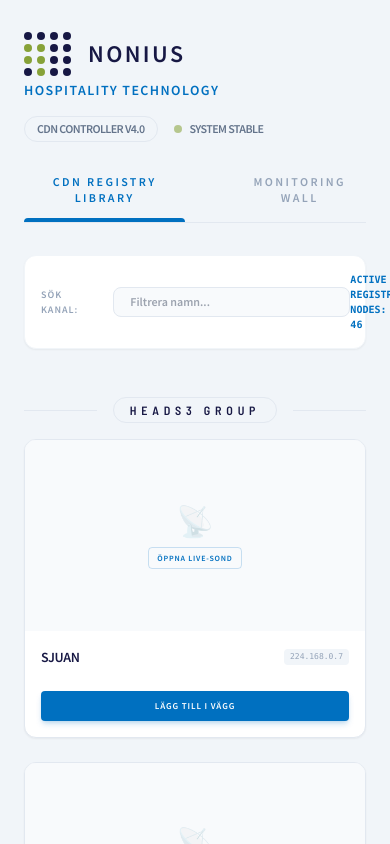
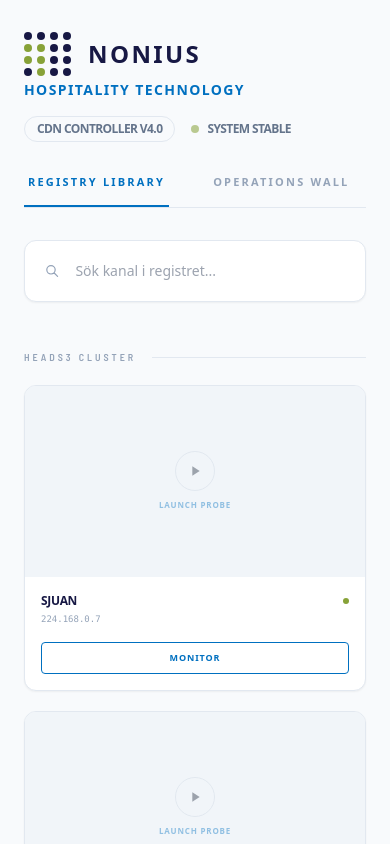
Before and after one commit to filip703/CDN-Nonius, a React (Vite) app: page / in a window 390 px wide. Shown: the top 844 px of the page. Built offline with nearby package versions, Linux system fonts and the light colour scheme.

Commit message:
refactor: Simplify video player and channel categorization
Removes redundant proxy logic from VideoPlayer component and simplifies channel grouping by headend ID. Also updates vercel.json for SPA routing.

```diff
--- a/App.tsx
+++ b/App.tsx
@@ -3,8 +3,8 @@ import React, { useState, useMemo } from 'react';
 import Header from './components/Header';
 import ChannelCard from './components/ChannelCard';
 import VideoPlayer from './components/VideoPlayer';
-import { RAW_CHANNELS, searchChannels } from './constants';
-import { Status, ChannelResponse } from './types';
+import { RAW_CHANNELS } from './constants';
+import { ChannelResponse } from './types';
 
 const App: React.FC = () => {
   const [query, setQuery] = useState('');
@@ -13,7 +13,6 @@ const App: React.FC = () => {
   const [activeTab, setActiveTab] = useState<'library' | 'monitoring'>('library');
   const [refreshKey, setRefreshKey] = useState(0);
 
-  // Parse all channels into technical response format
   const allChannels = useMemo(() => {
     return RAW_CHANNELS.map(c => ({
       channel_name: c.name,
@@ -28,7 +27,7 @@ const App: React.FC = () => {
   const categorizedChannels = useMemo(() => {
     const groups: Record<string, ChannelResponse[]> = {};
     allChannels.forEach(c => {
-      const group = c.headend_id === 'N/A' ? 'External Nodes' : c.headend_id;
+      const group = c.headend_id === 'N/A' ? 'External' : c.headend_id;
       if (!groups[group]) groups[group] = [];
       groups[group].push(c);
     });
@@ -45,125 +44,116 @@ const App: React.FC = () => {
     setPinnedChannels(prev => prev.filter(c => c.channel_name !== name));
   };
 
-  const handleRefreshAll = () => {
-    setRefreshKey(prev => prev + 1);
-  };
-
   return (
-    <div className="min-h-screen bg-[#F1F5F9] text-[#222222] flex flex-col selection:bg-[#0070C0]/20">
+    <div className="min-h-screen bg-[#F8FAFC] text-[#1E293B] flex flex-col font-sans">
       <div className="max-w-[1600px] mx-auto w-full px-6 flex-1 flex flex-col">
         <Header />
 
-        <nav className="flex items-center gap-12 mb-8 border-b border-slate-200">
+        <nav className="flex items-center gap-10 mb-8 border-b border-slate-200">
           <button
             onClick={() => setActiveTab('library')}
-            className={`pb-4 px-2 text-xs font-bold uppercase tracking-[0.2em] transition-all relative ${
+            className={`pb-4 px-1 text-[11px] font-bold uppercase tracking-[0.2em] transition-all relative ${
               activeTab === 'library' ? 'text-[#0070C0]' : 'text-slate-400 hover:text-slate-600'
             }`}
           >
-            CDN Registry Library
-            {activeTab === 'library' && <div className="absolute bottom-0 left-0 right-0 h-1 bg-[#0070C0] rounded-t-full"></div>}
+            Registry Library
+            {activeTab === 'library' && <div className="absolute bottom-0 left-0 right-0 h-0.5 bg-[#0070C0]"></div>}
           </button>
           <button
             onClick={() => setActiveTab('monitoring')}
-            className={`pb-4 px-2 text-xs font-bold uppercase tracking-[0.2em] transition-all relative flex items-center gap-2 ${
+            className={`pb-4 px-1 text-[11px] font-bold uppercase tracking-[0.2em] transition-all relative flex items-center gap-3 ${
               activeTab === 'monitoring' ? 'text-[#0070C0]' : 'text-slate-400 hover:text-slate-600'
             }`}
           >
-            Monitoring Wall
+            Operations Wall
             {pinnedChannels.length > 0 && (
-              <span className="bg-[#87A238] text-white text-[9px] px-2 py-0.5 rounded-full font-mono">
+              <span className="bg-[#87A238] text-white text-[9px] px-1.5 py-0.5 rounded-sm font-mono leading-none">
                 {pinnedChannels.length}
               </span>
             )}
-            {activeTab === 'monitoring' && <div className="absolute bottom-0 left-0 right-0 h-1 bg-[#0070C0] rounded-t-full"></div>}
+            {activeTab === 'monitoring' && <div className="absolute bottom-0 left-0 right-0 h-0.5 bg-[#0070C0]"></div>}
           </button>
         </nav>
 
-        <div className="flex-1 flex flex-col gap-8 pb-12">
-
+        <div className="flex-1 pb-12">
           {activeTab === 'library' && (
-            <div className="animate-in fade-in slide-in-from-top-4 duration-500 space-y-12">
-
-              <div className="bg-white p-4 rounded-xl shadow-sm border border-slate-100 flex items-center justify-between">
-                <div className="flex items-center gap-4">
-                   <span className="text-[10px] font-bold text-slate-400 uppercase tracking-widest">Sök kanal:</span>
+            <div className="space-y-12 animate-in fade-in slide-in-from-bottom-2 duration-500">
+              <div className="flex items-center justify-between bg-white p-5 rounded-xl border border-slate-200 shadow-sm">
+                <div className="flex items-center gap-4 flex-1">
+                   <svg className="w-4 h-4 text-slate-400" fill="none" stroke="currentColor" viewBox="0 0 24 24"><path strokeLinecap="round" strokeLinejoin="round" strokeWidth="2" d="M21 21l-6-6m2-5a7 7 0 11-14 0 7 7 0 0114 0z" /></svg>
                    <input
                     type="text"
-                    placeholder="Filtrera namn..."
+                    placeholder="Sök kanal i registret..."
                     value={query}
                     onChange={(e) => setQuery(e.target.value)}
-                    className="bg-slate-50 border border-slate-200 rounded-lg py-1.5 px-4 text-xs focus:outline-none focus:border-[#0070C0] w-64 font-semibold"
+                    className="bg-transparent text-sm focus:outline-none w-full font-medium"
                   />
                 </div>
-                <div className="text-[10px] font-mono text-[#0070C0] font-bold uppercase">
-                  Active Registry Nodes: {allChannels.length}
+                <div className="text-[10px] font-mono text-slate-400 font-bold uppercase tracking-widest hidden md:block">
+                  Provisioned Nodes: {allChannels.length}
                 </div>
               </div>
 
-              {/* Fix: Explicitly type the entries result to ensure 'channels' is inferred correctly as ChannelResponse[] instead of unknown */}
               {(Object.entries(categorizedChannels) as [string, ChannelResponse[]][]).map(([headend, channels]) => {
                 const filtered = channels.filter(c => c.channel_name.toLowerCase().includes(query.toLowerCase()));
                 if (filtered.length === 0) return null;
 
                 return (
-                  <section key={headend} className="space-y-4">
+                  <section key={headend} className="space-y-5">
                     <div className="flex items-center gap-4">
-                      <div className="h-px flex-1 bg-slate-200"></div>
-                      <h3 className="heading text-xs uppercase tracking-[0.4em] text-[#171844] bg-slate-100 px-4 py-1 rounded-full border border-slate-200">
-                        {headend} Group
+                      <h3 className="heading text-[10px] uppercase tracking-[0.3em] text-slate-400 font-black">
+                        {headend} Cluster
                       </h3>
                       <div className="h-px flex-1 bg-slate-200"></div>
                     </div>
 
-                    <div className="grid grid-cols-1 md:grid-cols-2 lg:grid-cols-3 xl:grid-cols-4 2xl:grid-cols-5 gap-6">
+                    <div className="grid grid-cols-1 md:grid-cols-2 lg:grid-cols-3 xl:grid-cols-4 2xl:grid-cols-5 gap-5">
                       {filtered.map((channel) => (
-                        <div key={channel.channel_name} className="group bg-white border border-slate-200 rounded-xl overflow-hidden shadow-sm hover:shadow-xl hover:border-[#0070C0]/40 transition-all flex flex-col">
-
-                          <div className="relative aspect-video bg-slate-100 overflow-hidden">
+                        <div key={channel.channel_name} className="group bg-white border border-slate-200 rounded-xl overflow-hidden shadow-sm hover:shadow-md hover:border-[#0070C0]/30 transition-all flex flex-col">
+                          <div className="relative aspect-video bg-slate-100">
                             {previewChannel === channel.channel_name ? (
-                              <VideoPlayer key={`${channel.channel_name}-${refreshKey}`} url={channel.stream_url_https} showControls={false} />
+                              <VideoPlayer url={channel.stream_url_https} showControls={false} />
                             ) : (
-                              <div className="absolute inset-0 flex flex-col items-center justify-center bg-slate-50 group-hover:bg-slate-100 transition-colors">
-                                <span className="text-3xl opacity-20 group-hover:opacity-40 transition-opacity">📡</span>
+                              <div className="absolute inset-0 flex flex-col items-center justify-center opacity-40 group-hover:opacity-100 transition-opacity">
+                                <div className="w-10 h-10 rounded-full border border-slate-300 flex items-center justify-center mb-2 group-hover:bg-[#0070C0] group-hover:border-[#0070C0] transition-all">
+                                  <svg className="w-4 h-4 group-hover:text-white" fill="currentColor" viewBox="0 0 24 24"><path d="M8 5v14l11-7z" /></svg>
+                                </div>
                                 <button
                                   onClick={() => setPreviewChannel(channel.channel_name)}
-                                  className="mt-2 text-[8px] font-bold text-[#0070C0] uppercase tracking-widest border border-[#0070C0]/20 px-2 py-1 rounded hover:bg-[#0070C0] hover:text-white transition-all"
+                                  className="text-[8px] font-black uppercase tracking-widest text-[#0070C0]"
                                 >
-                                  Öppna Live-sond
+                                  Launch Probe
                                 </button>
                               </div>
                             )}
                             {previewChannel === channel.channel_name && (
                               <button
                                 onClick={() => setPreviewChannel(null)}
-                                className="absolute top-1 right-1 bg-black/50 text-white p-1 rounded-md text-[8px] uppercase font-bold z-30"
+                                className="absolute top-2 right-2 bg-black/60 text-white text-[8px] font-bold px-2 py-1 rounded uppercase z-20 hover:bg-red-600 transition-colors"
                               >
-                                Stäng sond
+                                Close
                               </button>
                             )}
                           </div>
 
                           <div className="p-4 flex-1 flex flex-col">
-                            <div className="flex items-center justify-between mb-2">
-                              <span className="text-sm font-bold text-[#171844] uppercase tracking-tight">{channel.channel_name}</span>
-                              <span className="text-[8px] font-mono bg-slate-100 px-1.5 py-0.5 rounded text-slate-400">
-                                {channel.multicast_ip}
-                              </span>
+                            <div className="flex items-center justify-between mb-1">
+                              <span className="text-xs font-black text-[#171844] uppercase tracking-tight">{channel.channel_name}</span>
+                              <div className="w-1.5 h-1.5 rounded-full bg-[#87A238]"></div>
                             </div>
+                            <span className="text-[9px] font-mono text-slate-400">{channel.multicast_ip}</span>
 
-                            <div className="mt-auto flex gap-2 pt-4">
                             <button
                               onClick={() => pinChannel(channel)}
-                                className={`flex-1 text-[9px] font-bold py-2 rounded uppercase tracking-widest transition-all ${
+                              disabled={!!pinnedChannels.find(p => p.channel_name === channel.channel_name)}
+                              className={`mt-4 w-full text-[9px] font-bold py-2 rounded uppercase tracking-widest transition-all border ${
                                 pinnedChannels.find(p => p.channel_name === channel.channel_name)
-                                  ? 'bg-slate-100 text-slate-400 cursor-not-allowed'
-                                  : 'bg-[#0070C0] text-white hover:bg-[#1E83EC] shadow-md shadow-[#0070C0]/20'
+                                ? 'bg-slate-50 border-slate-100 text-slate-300 cursor-not-allowed'
+                                : 'bg-white border-[#0070C0] text-[#0070C0] hover:bg-[#0070C0] hover:text-white'
                               }`}
                             >
-                                {pinnedChannels.find(p => p.channel_name === channel.channel_name) ? 'Tillagd' : 'Lägg till i vägg'}
+                              {pinnedChannels.find(p => p.channel_name === channel.channel_name) ? 'In Wall' : 'Monitor'}
                             </button>
-                            </div>
                           </div>
                         </div>
                       ))}
@@ -177,75 +167,34 @@ const App: React.FC = () => {
           {activeTab === 'monitoring' && (
             <div className="animate-in fade-in duration-500">
               {pinnedChannels.length === 0 ? (
-                <div className="text-center py-40 bg-white rounded-3xl border-2 border-dashed border-slate-200">
-                  <div className="text-6xl mb-6 grayscale opacity-20 animate-bounce">📡</div>
-                  <h3 className="heading text-xl text-slate-400 uppercase tracking-widest">Övervakningsväggen är tom</h3>
-                  <p className="text-slate-400 text-sm mt-2 max-w-xs mx-auto">Gå till biblioteket och lägg till kanaler för att se dem här.</p>
-                  <button
-                    onClick={() => setActiveTab('library')}
-                    className="mt-8 px-8 py-3 bg-[#171844] text-white rounded-xl font-bold text-xs uppercase tracking-widest shadow-xl hover:scale-105 transition-all"
-                  >
-                    Öppna biblioteket
-                  </button>
+                <div className="text-center py-32 bg-white rounded-2xl border border-slate-200">
+                  <h3 className="heading text-sm text-slate-400 uppercase tracking-[0.3em] mb-2">Wall Standby</h3>
+                  <p className="text-slate-400 text-[10px] uppercase tracking-widest">Inga aktiva strömmar i övervakningen</p>
+                  <button onClick={() => setActiveTab('library')} className="mt-8 text-[10px] font-bold text-[#0070C0] uppercase tracking-widest underline underline-offset-4">Öppna registret</button>
                 </div>
               ) : (
-                <div className="space-y-8">
-                  <div className="flex items-center justify-between bg-white px-6 py-4 rounded-2xl shadow-sm border border-slate-200">
-                    <div>
-                      <h2 className="heading text-lg text-[#171844] uppercase tracking-widest">Live Operations Control</h2>
-                      <p className="text-[10px] text-[#87A238] font-bold uppercase tracking-widest mt-0.5">Stream-status: AKTIV • Synkroniserade strömmar: {pinnedChannels.length}</p>
+                <div className="space-y-6">
+                  <div className="flex items-center justify-between bg-slate-900 px-6 py-3 rounded-lg">
+                    <div className="flex items-center gap-4">
+                      <div className="w-2 h-2 rounded-full bg-red-500 animate-pulse"></div>
+                      <span className="text-[10px] font-bold text-white uppercase tracking-[0.3em]">Live Feed Active • {pinnedChannels.length} Streams</span>
                     </div>
-                    <div className="flex gap-4">
-                      <button
-                        onClick={handleRefreshAll}
-                        className="px-4 py-2 bg-slate-100 text-slate-600 text-[10px] font-bold uppercase rounded-lg hover:bg-slate-200 transition-all border border-slate-200 flex items-center gap-2"
-                      >
-                        <svg className="w-3 h-3" fill="none" stroke="currentColor" viewBox="0 0 24 24"><path strokeLinecap="round" strokeLinejoin="round" strokeWidth="2" d="M4 4v5h.582m15.356 2A8.001 8.001 0 004.582 9m0 0H9m11 11v-5h-.581m0 0a8.003 8.003 0 01-15.357-2m15.357 2H15"></path></svg>
-                        Uppdatera alla
-                      </button>
-                      <button
-                        onClick={() => setPinnedChannels([])}
-                        className="px-4 py-2 bg-red-50 text-red-600 text-[10px] font-bold uppercase rounded-lg hover:bg-red-600 hover:text-white transition-all border border-red-100"
-                      >
-                        Töm väggen
-                      </button>
-                    </div>
+                    <button onClick={() => setPinnedChannels([])} className="text-[9px] font-bold text-red-400 uppercase hover:text-red-300 transition-colors">Terminate All</button>
                   </div>
 
-                  <div className={`grid gap-8 ${
-                    pinnedChannels.length === 1 ? 'grid-cols-1 max-w-5xl mx-auto' :
-                    pinnedChannels.length === 2 ? 'grid-cols-1 lg:grid-cols-2' :
-                    pinnedChannels.length <= 4 ? 'grid-cols-1 md:grid-cols-2' :
+                  <div className={`grid gap-4 ${
+                    pinnedChannels.length === 1 ? 'grid-cols-1 max-w-4xl mx-auto' :
+                    pinnedChannels.length === 2 ? 'grid-cols-2' :
                     'grid-cols-1 md:grid-cols-2 lg:grid-cols-3'
                   }`}>
                     {pinnedChannels.map((channel) => (
-                      <div key={`${channel.channel_name}-${refreshKey}`} className="relative group bg-black rounded-2xl overflow-hidden shadow-[0_20px_50px_rgba(0,0,0,0.3)] ring-1 ring-slate-800">
+                      <div key={`${channel.channel_name}-${refreshKey}`} className="relative bg-black rounded-lg overflow-hidden group shadow-2xl">
                         <VideoPlayer url={channel.stream_url_https} showControls={true} />
-
-                        <div className="absolute top-0 left-0 right-0 p-4 bg-gradient-to-b from-black/90 to-transparent flex justify-between items-start opacity-100 group-hover:opacity-100 transition-opacity z-10">
-                          <div>
-                            <span className="text-[10px] font-bold uppercase text-white bg-[#0070C0] px-3 py-1 rounded shadow-lg border border-white/10">
-                              {channel.channel_name}
-                            </span>
-                            <div className="mt-1.5 flex items-center gap-2">
-                               <div className="w-1.5 h-1.5 rounded-full bg-[#87A238] animate-pulse"></div>
-                               <span className="text-[8px] text-white/60 font-mono uppercase tracking-widest">{channel.multicast_ip}</span>
-                            </div>
-                          </div>
-                          <button
-                            onClick={() => unpinChannel(channel.channel_name)}
-                            className="bg-red-600/20 text-white p-2 rounded-xl backdrop-blur-md shadow-lg hover:bg-red-600 transition-colors border border-white/10"
-                            title="Decommission Stream"
-                          >
-                            <svg xmlns="http://www.w3.org/2000/svg" className="h-5 w-5" fill="none" viewBox="0 0 24 24" stroke="currentColor">
-                              <path strokeLinecap="round" strokeLinejoin="round" strokeWidth={2} d="M6 18L18 6M6 6l12 12" />
-                            </svg>
+                        <div className="absolute top-0 left-0 right-0 p-3 bg-gradient-to-b from-black/80 to-transparent flex justify-between items-start opacity-0 group-hover:opacity-100 transition-opacity z-10">
+                          <span className="text-[9px] font-bold text-white uppercase tracking-widest bg-[#0070C0] px-2 py-0.5 rounded">{channel.channel_name}</span>
+                          <button onClick={() => unpinChannel(channel.channel_name)} className="text-white/60 hover:text-red-500 transition-colors">
+                            <svg className="w-4 h-4" fill="none" stroke="currentColor" viewBox="0 0 24 24"><path strokeLinecap="round" strokeLinejoin="round" strokeWidth="2" d="M6 18L18 6M6 6l12 12" /></svg>
                           </button>
-                        </div>
-
-                        <div className="absolute bottom-4 left-4 flex gap-4 text-[9px] font-bold text-white/40 group-hover:text-white/80 transition-colors uppercase tracking-[0.2em] z-10">
-                          <span>NODE: {channel.headend_id}</span>
-                          <span>LATENCY: SYNCHRONIZED</span>
                         </div>
                       </div>
                     ))}
@@ -254,18 +203,12 @@ const App: React.FC = () => {
               )}
             </div>
           )}
-
         </div>
       </div>
 
-      <footer className="py-12 bg-white border-t border-slate-100 text-center">
-        <div className="max-w-4xl mx-auto px-6">
-           <div className="text-[10px] font-bold text-slate-400 uppercase tracking-[0.4em] mb-4">
-            &copy; {new Date().getFullYear()} NONIUS &bull; HOSPITALITY TECHNOLOGY &bull; SWEDISH CDN REGISTRY
-          </div>
-          <p className="text-[9px] text-slate-300 leading-relaxed uppercase tracking-wider">
-            Automated Provisioning Node &bull; All endpoints are monitored via HLS.js Probing Logic &bull; Unauthorized stream mirroring is prohibited.
-          </p>
+      <footer className="py-10 border-t border-slate-200 text-center">
+        <div className="text-[9px] font-bold text-slate-300 uppercase tracking-[0.4em]">
+          Nonius Swedish CDN Registry &bull; Verified Direct IP Path
         </div>
       </footer>
     </div>
```
Also changed, not shown: components/VideoPlayer.tsx (+41 -64 lines), vercel.json (added). Lines whose indentation alone changed are shown as unchanged.
